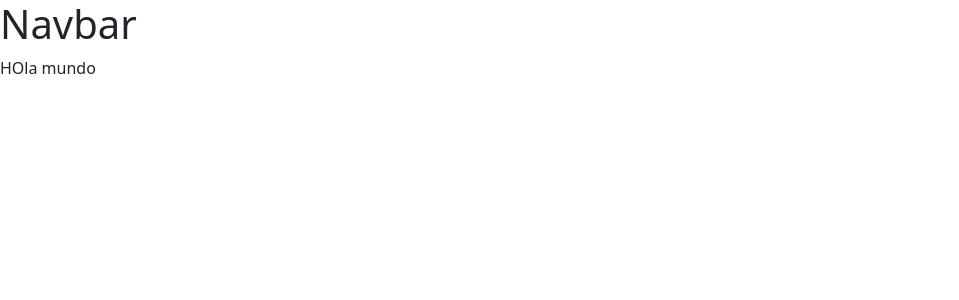
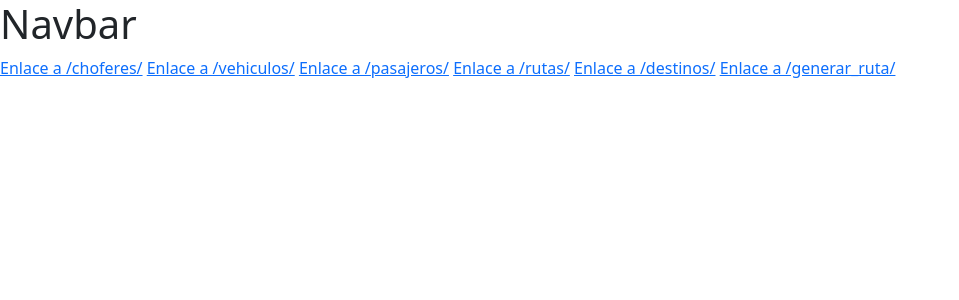
Before and after one commit to Ikvillaseca/capstoneADI, a Django app: page / in a window 1280 px wide. Shown: the top 300 px of the page, without its empty margins (0-959 px from the left). Run offline with Django 5.2, Linux system fonts and the light colour scheme.

Commit message:
links y botones

```diff
--- a/RouteAnvil/templates/index.html
+++ b/RouteAnvil/templates/index.html
@@ -3,5 +3,13 @@
 {% block titulo %}Titulo{% endblock titulo %}
 
 {% block contenido %}
-HOla mundo
+
+
+<a href="{% url 'choferes'%}">Enlace a {% url 'choferes'%}</a>
+<a href="{% url 'vehiculos'%}">Enlace a {% url 'vehiculos'%}</a>
+<a href="{% url 'pasajeros'%}">Enlace a {% url 'pasajeros'%}</a>
+<a href="{% url 'rutas'%}">Enlace a {% url 'rutas'%}</a>
+<a href="{% url 'destinos'%}">Enlace a {% url 'destinos'%}</a>
+<a href="{% url 'generar_ruta'%}">Enlace a {% url 'generar_ruta'%}</a>
+
 {% endblock contenido %}
--- a/RouteAnvil/urls.py
+++ b/RouteAnvil/urls.py
@@ -7,6 +7,7 @@ urlpatterns = [
     path('choferes/', views.choferes, name='choferes'),
     path('vehiculos/', views.vehiculos, name='vehiculos'),
     path('pasajeros/', views.pasajeros, name='pasajeros'),
+    path('destinos/', views.destinos, name='destinos'),
     path('rutas/', views.rutas, name='rutas'),
     path('generar_ruta/', views.generar_ruta, name='generar_ruta'),
 
--- a/RouteAnvil/views.py
+++ b/RouteAnvil/views.py
@@ -17,6 +17,10 @@ def pasajeros(request):
 def rutas(request):
     return render(request, 'index.html')
 
+def destinos(request):
+    return render(request, 'index.html')
+
+
 
 def generar_ruta(request):
     return render(request, 'index.html')
```
